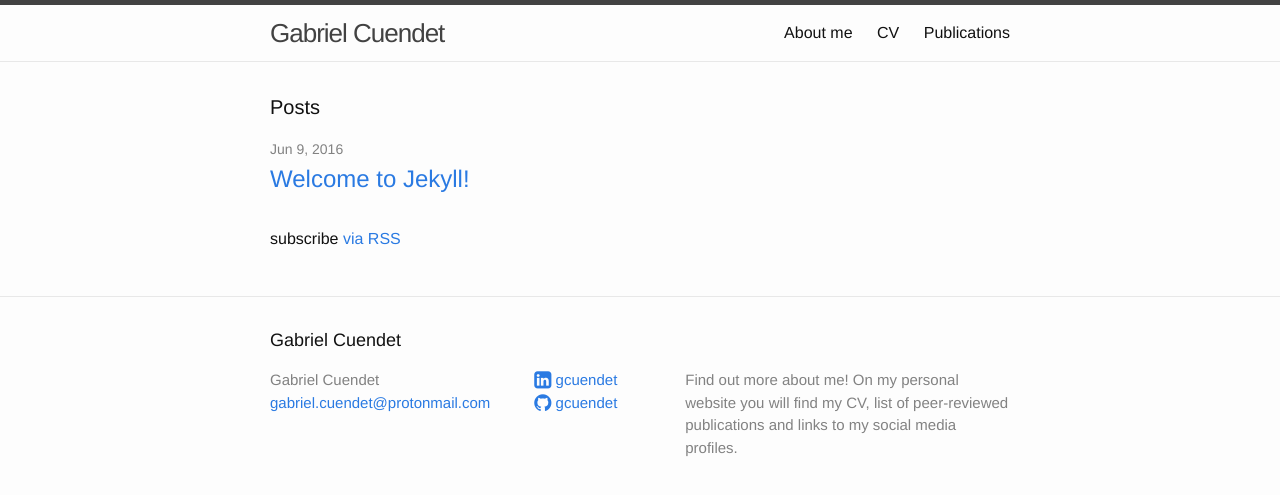
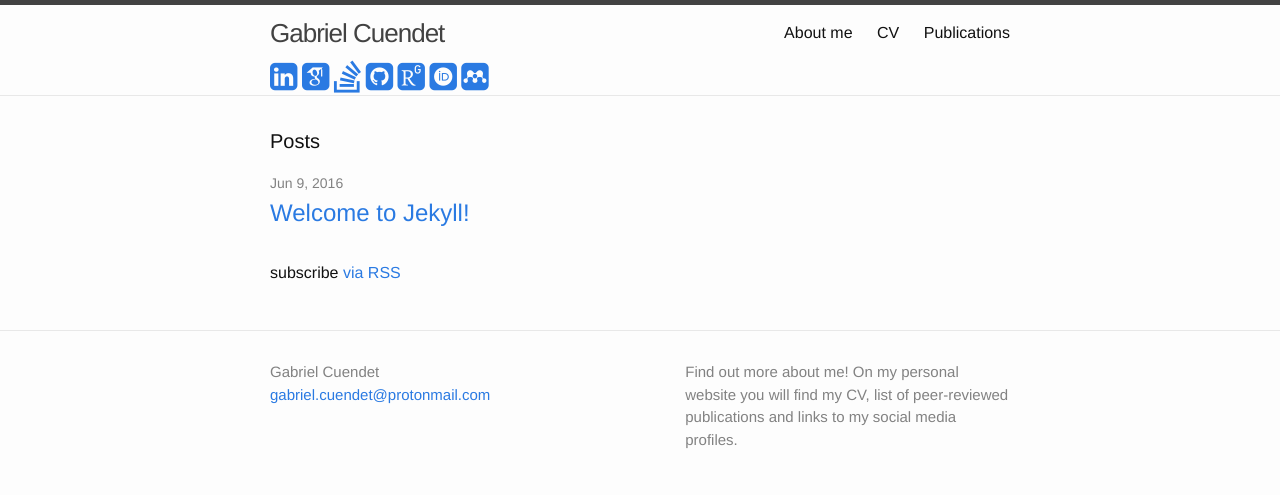
Before and after one commit to gcuendet/gcuendet.github.io, a Jekyll site: the page built from index.html, in a window 1280 px wide. Shown: the top 495 px of the page. Built offline with Jekyll 4.4.1, drawn with Linux system fonts in a browser that asks for light colours; some web fonts are replaced.

Commit message:
Change header and footer to include social media profiles in header

```diff
--- a/_includes/footer.html
+++ b/_includes/footer.html
@@ -1,8 +1,6 @@
 <footer class="site-footer">
 
   <div class="wrapper">
-
-    <h2 class="footer-heading">{{ site.title }}</h2>
 
     <div class="footer-col-wrapper">
       <div class="footer-col footer-col-1">
@@ -13,19 +11,7 @@
       </div>
 
       <div class="footer-col footer-col-2">
-        <ul class="social-media-list">
-          {% if site.linkedin_username %}
-          <li>
-            {% include icon-linkedin.html username=site.linkedin_username %}
-          </li>
-          {% endif %}
-          {% if site.github_username %}
-          <li>
-            {% include icon-github.html username=site.github_username %}
-          </li>
-          {% endif %}
 
-        </ul>
       </div>
 
       <div class="footer-col footer-col-3">
--- a/_includes/header.html
+++ b/_includes/header.html
@@ -22,6 +22,15 @@
       </div>
     </nav>
 
+    <a class="social-icons">
+      <a href="https://www.linkedin.com/in/gcuendet" target="_blank"><i class="fa fa-linkedin-square fa-2x"></i></a>
+      <a href="https://scholar.google.com/citations?user=WJB6VGIAAAAJ" target="_blank"><i class="ai ai-google-scholar-square ai-2x"></i></a>
+      <a href="https://stackoverflow.com/users/2826104/kipola" target="_blank"><i class="fa fa-stack-overflow fa-2x"></i></a>
+      <a href="https://github.com/gcuendet" target="_blank"><i class="fa fa-github-square fa-2x"></i></a>
+      <a href="https://www.researchgate.net/profile/Gabriel_Cuendet" target="_blank"><i class="ai ai-researchgate-square ai-2x"></i>
+      <a href="https://orcid.org/0000-0003-3814-6470" target="_blank"><i class="ai ai-orcid-square ai-2x"></i>
+      <a href="https://www.mendeley.com/profiles/gabriel-cuendet" target="_blank"><i class="ai ai-mendeley-square ai-2x"></i></a>
+
   </div>
 
 </header>
--- a/_sass/_base.scss
+++ b/_sass/_base.scss
@@ -9,7 +9,7 @@ dl, dd, ol, ul, figure {
 }
 
 h3 {
-    clear:left;
+    clear: left;
 }
 
 
--- a/_sass/_layout.scss
+++ b/_sass/_layout.scss
@@ -92,7 +92,10 @@
     }
 }
 
-
+.social-icons {
+    display: block;
+    clear: left;
+}
 
 /**
  * Site footer
```
